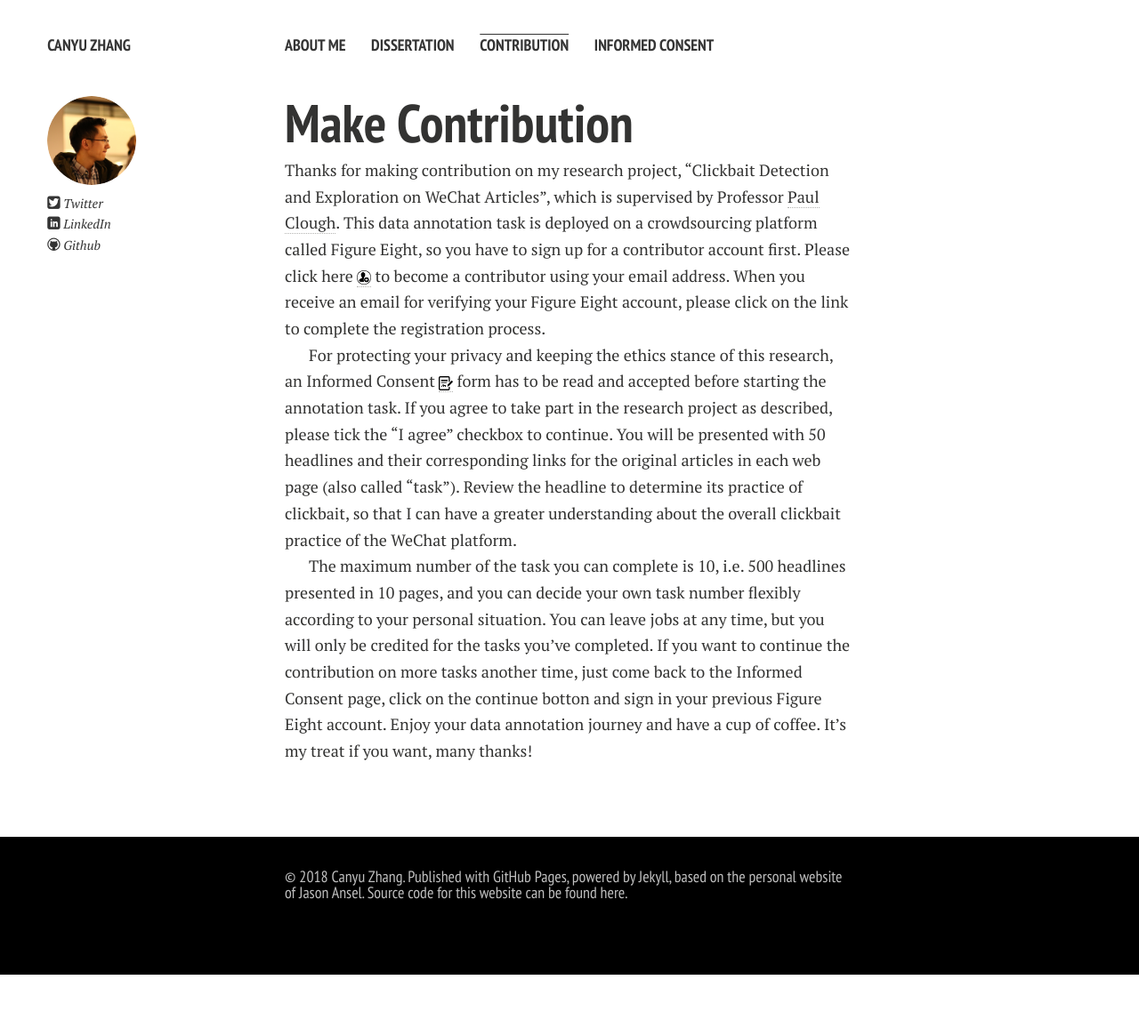
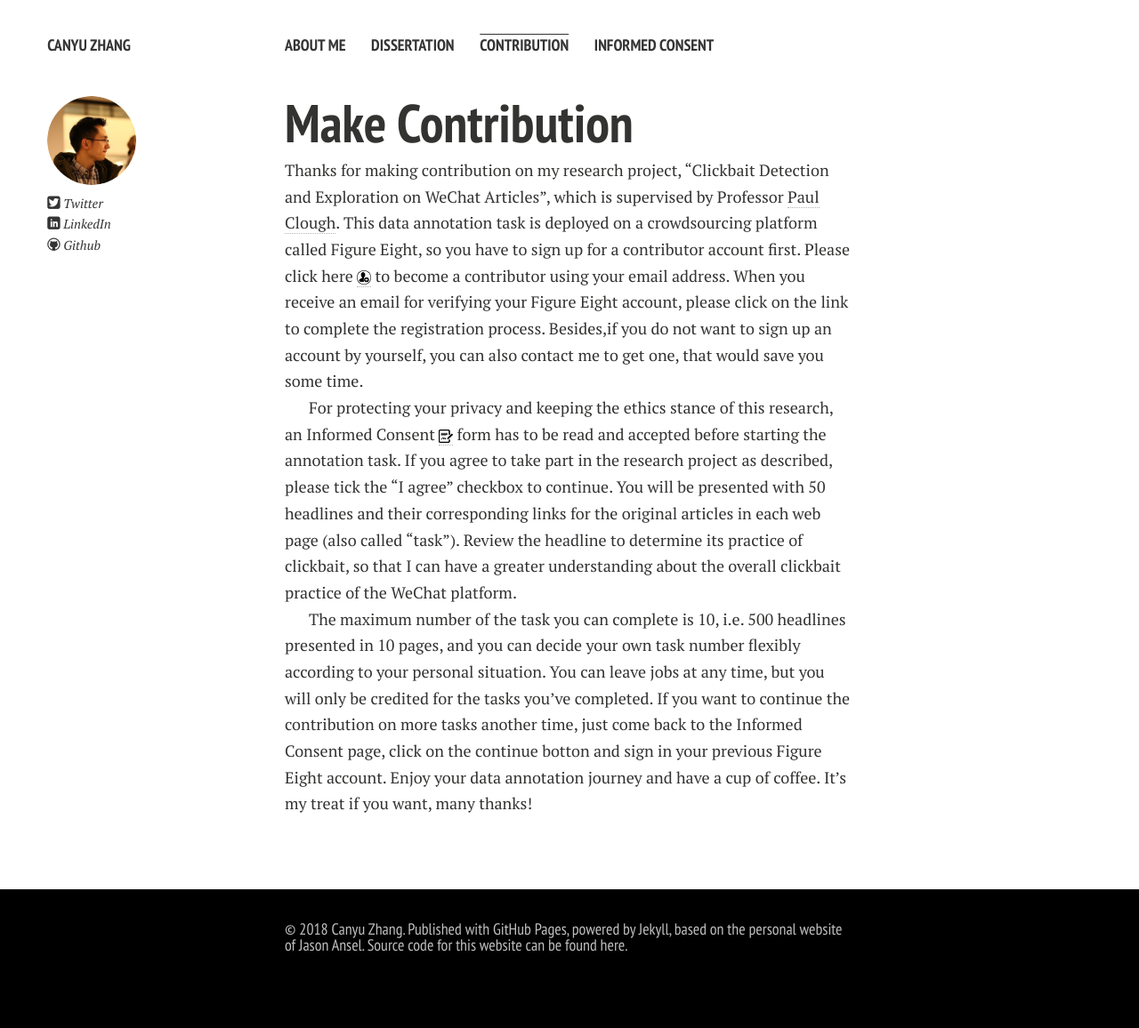
Before and after one commit to aaronzhangcanyu/aaronzhangcanyu.github.io, a Jekyll site: the page built from contribution.md, in a window 1280 px wide. Shown: the whole page at 89% size. Built offline with Jekyll 4.4.1, drawn with Linux system fonts in a browser that asks for light colours; nearby versions of some CDN libraries; Markdown is read by kramdown in place of the engine named in the settings; before the commit the page ends 1096 px from its top, so only the background shows below that.

Commit message:
Update contribution.md

```diff
--- a/contribution.md
+++ b/contribution.md
@@ -6,7 +6,7 @@
 
 # Make Contribution
 
-Thanks for making contribution on my research project, “Clickbait Detection and Exploration on WeChat Articles”, which is supervised by Professor [Paul Clough]. This data annotation task is deployed on a crowdsourcing platform called Figure Eight, so you have to sign up for a contributor account first. Please click here <a href="https://tasks.figure-eight.work/users/new" target="_blank"><img src="/images/signupIcon.png" alt align="absmiddle" width="16" height="16"></a> to become a contributor using your email address. When you receive an email for verifying your Figure Eight account, please click on the link to complete the registration process.
+Thanks for making contribution on my research project, “Clickbait Detection and Exploration on WeChat Articles”, which is supervised by Professor [Paul Clough]. This data annotation task is deployed on a crowdsourcing platform called Figure Eight, so you have to sign up for a contributor account first. Please click here <a href="https://tasks.figure-eight.work/users/new" target="_blank"><img src="/images/signupIcon.png" alt align="absmiddle" width="16" height="16"></a> to become a contributor using your email address. When you receive an email for verifying your Figure Eight account, please click on the link to complete the registration process. Besides,if you do not want to sign up an account by yourself, you can also contact me to get one, that would save you some time.
 
 For protecting your privacy and keeping the ethics stance of this research, an Informed Consent [<img src="/images/img_415489.png" alt align="absmiddle" width="16" height="16">] form has to be read and accepted before starting the annotation task. If you agree to take part in the research project as described, please tick the “I agree” checkbox to continue. You will be presented with 50 headlines and their corresponding links for the original articles in each web page (also called "task"). Review the headline to determine its practice of clickbait, so that I can have a greater understanding about the overall clickbait practice of the WeChat platform.
 
```
